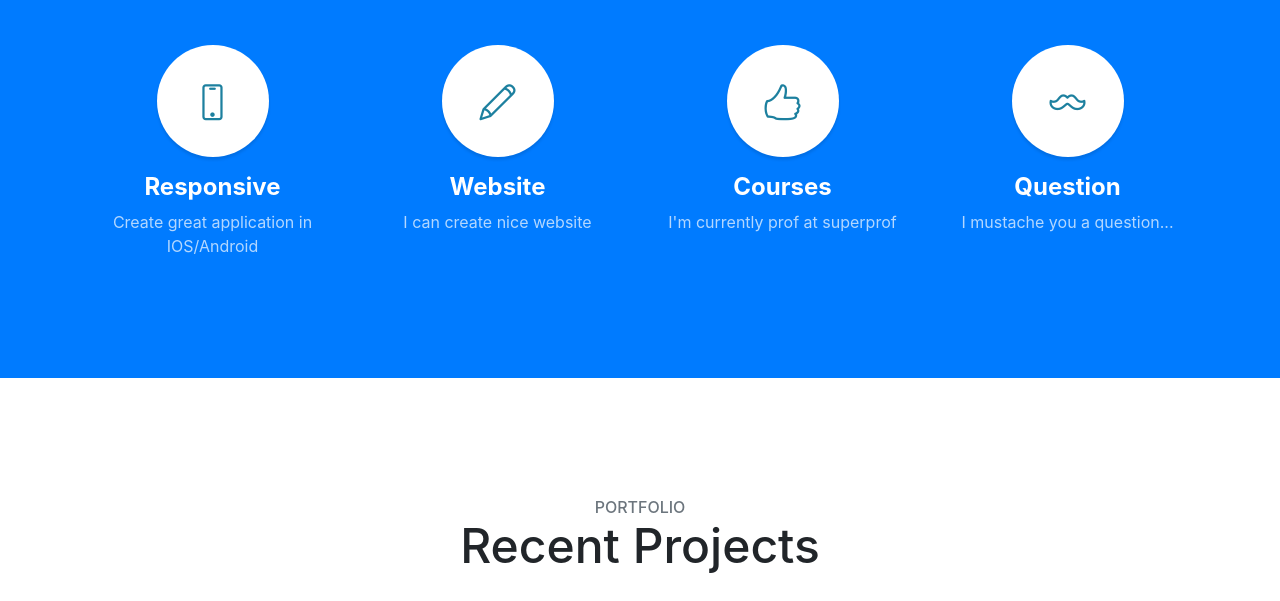
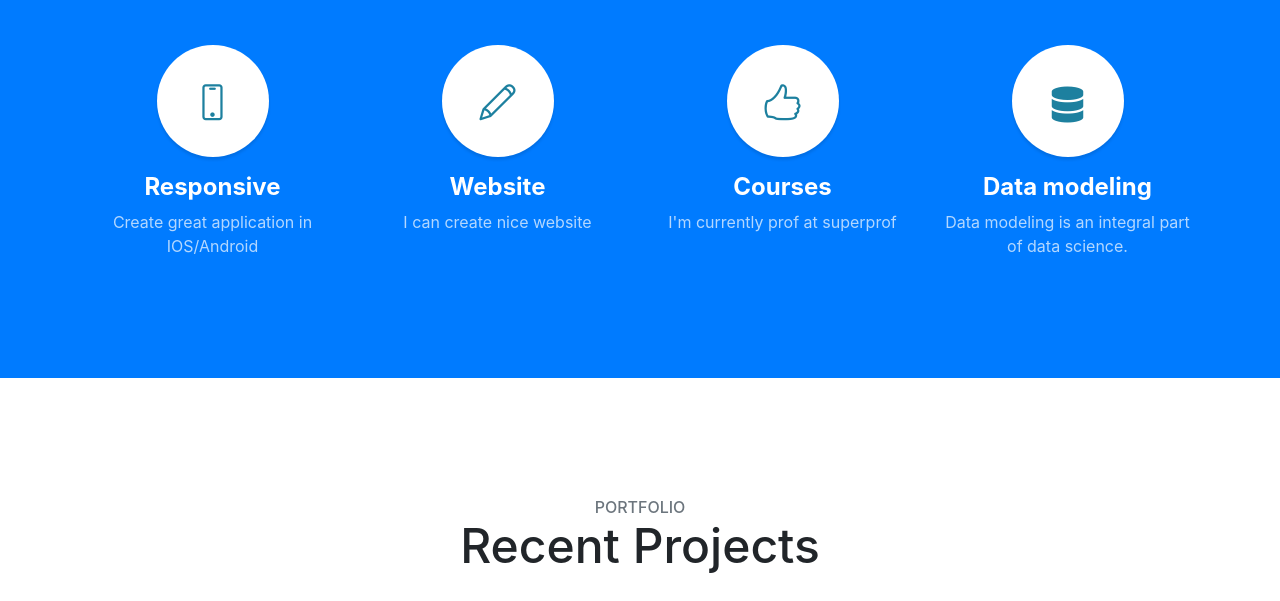
Before and after one commit to jhubar/jhubar.github.io, a website with bundled scripts: page index.html in a window 1280 px wide. Shown: the part 1324-1925 px from the top of the page. Built offline with nearby package versions, Linux system fonts and the light colour scheme.

Commit message:
Update index.html

```diff
--- a/index.html
+++ b/index.html
@@ -43,6 +43,9 @@
       <li class="sidebar-nav-item">
         <a class="js-scroll-trigger" href="#services">Services</a>
       </li>
+      <!-- <li class="sidebar-nav-item">
+        <a class="js-scroll-trigger" href="#services">Teaching</a>
+      </li> -->
       <li class="sidebar-nav-item">
         <a class="js-scroll-trigger" href="#portfolio">Portfolio</a>
       </li>
@@ -120,16 +123,17 @@
         </div>
         <div class="col-lg-3 col-md-6">
           <span class="service-icon rounded-circle mx-auto mb-3">
-            <i class="icon-mustache"></i>
+            <i class="fas fa-database"></i>
           </span>
           <h4>
-            <strong>Question</strong>
+            <strong>Data modeling</strong>
           </h4>
-          <p class="text-faded mb-0">I mustache you a question...</p>
+          <p class="text-faded mb-0">Data modeling is an integral part of data science.</p>
         </div>
       </div>
     </div>
   </section>
+
 
   <!-- Portfolio -->
   <section class="content-section" id="portfolio">
@@ -187,23 +191,13 @@
     </div>
   </section>
 
-  <!-- Call to Action -->
-  <!-- <section class="content-section bg-primary text-white">
+  <!-- Call to Teaching -->
+  <!-- <section class="content-section bg-primary text-white" id="Teaching">
     <div class="container text-center">
-      <h2 class="mb-4">The buttons below are impossible to resist...</h2>
-      <a href="#!" class="btn btn-xl btn-light mr-4">Click Me!</a>
-      <a href="#!" class="btn btn-xl btn-dark">Look at Me!</a>
+      <h2 class="mb-4">Teaching</h2>
+
     </div>
   </section> -->
-
-  <!-- Map -->
-  <!-- <div id="contact" class="map">
-    <iframe src="https://maps.google.com/maps?f=q&amp;source=s_q&amp;hl=en&amp;geocode=&amp;q=Twitter,+Inc.,+Market+Street,+San+Francisco,+CA&amp;aq=0&amp;oq=twitter&amp;sll=28.659344,-81.187888&amp;sspn=0.128789,0.264187&amp;ie=UTF8&amp;hq=Twitter,+Inc.,+Market+Street,+San+Francisco,+CA&amp;t=m&amp;z=15&amp;iwloc=A&amp;output=embed"></iframe>
-    <br />
-    <small>
-      <a href="https://maps.google.com/maps?f=q&amp;source=embed&amp;hl=en&amp;geocode=&amp;q=Twitter,+Inc.,+Market+Street,+San+Francisco,+CA&amp;aq=0&amp;oq=twitter&amp;sll=28.659344,-81.187888&amp;sspn=0.128789,0.264187&amp;ie=UTF8&amp;hq=Twitter,+Inc.,+Market+Street,+San+Francisco,+CA&amp;t=m&amp;z=15&amp;iwloc=A"></a>
-    </small> -->
-  <!-- </div> -->
 
   <!-- Footer -->
   <footer class="footer text-center" id="contact">
```
